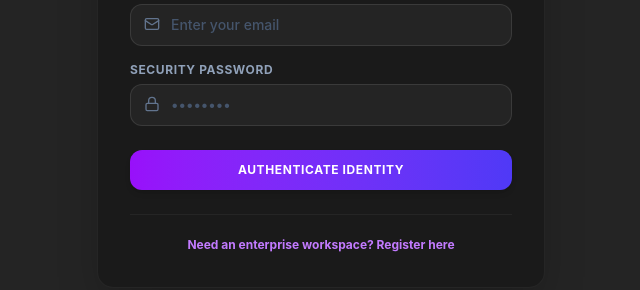
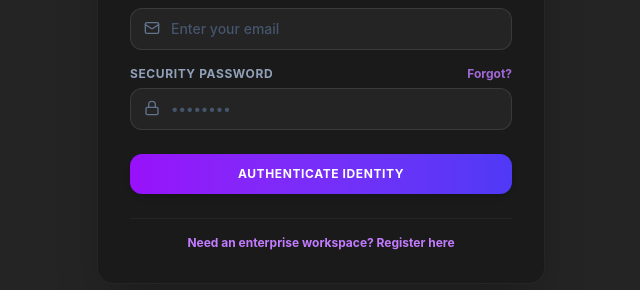
Before and after one commit to Lucky-192007/CODEFOLIO, a React (Vite) app in the folder codefolio/: page /auth in a window 1280 px wide. Shown: the part 350-640 px from the top of the page, without its empty margins (319-959 px from the left). Built offline with nearby package versions, Linux system fonts and the light colour scheme.

Commit message:
adding the forget password link to my frontend

```diff
--- a/codefolio/src/pages/AuthPage.jsx
+++ b/codefolio/src/pages/AuthPage.jsx
@@ -1,25 +1,60 @@
 import { useState } from "react";
 import { useAuth } from "../context/AuthContext";
-import { ShieldCheck, Mail, User, Lock } from "lucide-react";
+import { ShieldCheck, Mail, User, Lock, KeyRound } from "lucide-react";
 
 function AuthPage() {
   const { login, register } = useAuth();
-  const [isRegister, setIsRegister] = useState(false);
+
+  // Use a string state to switch cleanly between views: "login", "register", "forgot"
+  const [viewState, setViewState] = useState("login");
   const [email, setEmail] = useState("");
   const [username, setUsername] = useState("");
   const [password, setPassword] = useState("");
+  const [loading, setLoading] = useState(false);
 
+  // Main Form Router
   const handleSubmit = (e) => {
     e.preventDefault();
+
+    if (viewState === "forgot") {
+      handleForgotPassword();
+      return;
+    }
+
     if (!email || !password) return alert("Please fill out required fields.");
 
-  if (isRegister) {
+    if (viewState === "register") {
       if (!username) return alert("Please pick a username.");
-    // Make sure 'password' is added right here as the 3rd argument!
       register(email, username, password);
     } else {
-    // For logging in, pass email and password down to the backend route
       login(email, password);
+    }
+  };
+
+  // Forgot Password API Request handler
+  const handleForgotPassword = async () => {
+    if (!email) return alert("Please enter your registered email address.");
+    setLoading(true);
+    try {
+      const response = await fetch("http://localhost:5000/api/auth/forgot-password", {
+        method: "POST",
+        headers: { "Content-Type": "application/json" },
+        body: JSON.stringify({ email }),
+      });
+      const data = await response.json();
+
+      if (response.ok) {
+        // Since we aren't using email servers right now, dump the reset link to check
+        alert(`Success! Check your terminal console or response log.\n\nTemporary Link Generated:\n${data.resetLink}`);
+        console.log("Password Reset Link:", data.resetLink);
+        setViewState("login");
+      } else {
+        alert(data.message || "Failed to process recovery request.");
+      }
+    } catch (error) {
+      alert("Network connection failure with authentication server.");
+    } finally {
+      setLoading(false);
     }
   };
 
@@ -27,20 +62,30 @@ function AuthPage() {
     <div className="min-h-screen flex items-center justify-center bg-[#242424] text-slate-200 px-4">
       <div className="w-full max-w-md bg-[#1a1a1a] border border-white/5 p-8 rounded-2xl shadow-2xl">
 
+        {/* Dynamic Header Block */}
         <div className="text-center mb-6">
           <div className="h-12 w-12 bg-gradient-to-tr from-purple-600 to-indigo-600 text-white rounded-xl flex items-center justify-center font-bold text-xl mx-auto shadow-md mb-3">
+            {viewState === "forgot" ? (
+              <KeyRound className="w-6 h-6 text-purple-200" />
+            ) : (
               <ShieldCheck className="w-6 h-6 text-purple-200" />
+            )}
           </div>
           <h2 className="text-2xl font-black tracking-tight text-white">
-            {isRegister ? "Create Executive Account" : "Access Your Workspace"}
+            {viewState === "register" && "Create Executive Account"}
+            {viewState === "login" && "Access Your Workspace"}
+            {viewState === "forgot" && "Account Recovery"}
           </h2>
           <p className="text-xs font-medium text-slate-400 mt-1">
-            {isRegister ? "Get started building your deployment mesh" : "Welcome back! Enter credentials to manage portfolio metrics"}
+            {viewState === "register" && "Get started building your deployment mesh"}
+            {viewState === "login" && "Welcome back! Enter credentials to manage portfolio metrics"}
+            {viewState === "forgot" && "Enter your identity mapping parameters to request a reset link"}
           </p>
         </div>
 
         <form onSubmit={handleSubmit} className="space-y-4">
-          {isRegister && (
+          {/* Username (Register Only) */}
+          {viewState === "register" && (
             <div>
               <label className="text-xs font-bold uppercase tracking-wider text-slate-400 block mb-1.5">Username</label>
               <div className="relative">
@@ -56,6 +101,7 @@ function AuthPage() {
             </div>
           )}
 
+          {/* Email Input Field (Universal across all states) */}
           <div>
             <label className="text-xs font-bold uppercase tracking-wider text-slate-400 block mb-1.5">Work Email Address</label>
             <div className="relative">
@@ -70,8 +116,21 @@ function AuthPage() {
             </div>
           </div>
 
+          {/* Password Input Field (Hidden during Forgot view state) */}
+          {viewState !== "forgot" && (
             <div>
-            <label className="text-xs font-bold uppercase tracking-wider text-slate-400 block mb-1.5">Security Password</label>
+              <div className="flex justify-between items-center mb-1.5">
+                <label className="text-xs font-bold uppercase tracking-wider text-slate-400">Security Password</label>
+                {viewState === "login" && (
+                  <button
+                    type="button"
+                    onClick={() => setViewState("forgot")}
+                    className="text-xs font-bold text-purple-400/80 hover:text-purple-400 transition cursor-pointer"
+                  >
+                    Forgot?
+                  </button>
+                )}
+              </div>
               <div className="relative">
                 <Lock className="absolute left-3.5 top-3 w-4 h-4 text-slate-500" />
                 <input
@@ -83,22 +142,37 @@ function AuthPage() {
                 />
               </div>
             </div>
+          )}
 
           <button
             type="submit"
-            className="w-full mt-2 py-3 bg-gradient-to-r from-purple-600 to-indigo-600 hover:from-purple-500 hover:to-indigo-500 text-white rounded-xl text-xs font-bold uppercase tracking-wider transition-all duration-200 shadow-md cursor-pointer"
+            disabled={loading}
+            className="w-full mt-2 py-3 bg-gradient-to-r from-purple-600 to-indigo-600 hover:from-purple-500 hover:to-indigo-500 text-white rounded-xl text-xs font-bold uppercase tracking-wider transition-all duration-200 shadow-md cursor-pointer disabled:opacity-50"
           >
-            {isRegister ? "Register & Launch" : "Authenticate Identity"}
+            {loading ? "Processing..." : ""}
+            {!loading && viewState === "register" && "Register & Launch"}
+            {!loading && viewState === "login" && "Authenticate Identity"}
+            {!loading && viewState === "forgot" && "Send Recovery Link"}
           </button>
         </form>
 
-        <div className="mt-6 text-center border-t pt-4 border-white/5">
+        {/* Bottom Switch View Controls */}
+        <div className="mt-6 text-center border-t pt-4 border-white/5 flex flex-col gap-2">
+          {viewState === "forgot" ? (
             <button
-            onClick={() => setIsRegister(!isRegister)}
+              onClick={() => setViewState("login")}
+              className="text-xs font-bold text-slate-400 hover:text-slate-200 transition cursor-pointer"
+            >
+              Back to Sign In Workspace
+            </button>
+          ) : (
+            <button
+              onClick={() => setViewState(viewState === "login" ? "register" : "login")}
               className="text-xs font-bold text-purple-400 hover:text-purple-300 transition cursor-pointer"
             >
-            {isRegister ? "Already have an account? Sign In" : "Need an enterprise workspace? Register here"}
+              {viewState === "login" ? "Need an enterprise workspace? Register here" : "Already have an account? Sign In"}
             </button>
+          )}
         </div>
       </div>
     </div>
```
Lines whose indentation alone changed are shown as unchanged.
